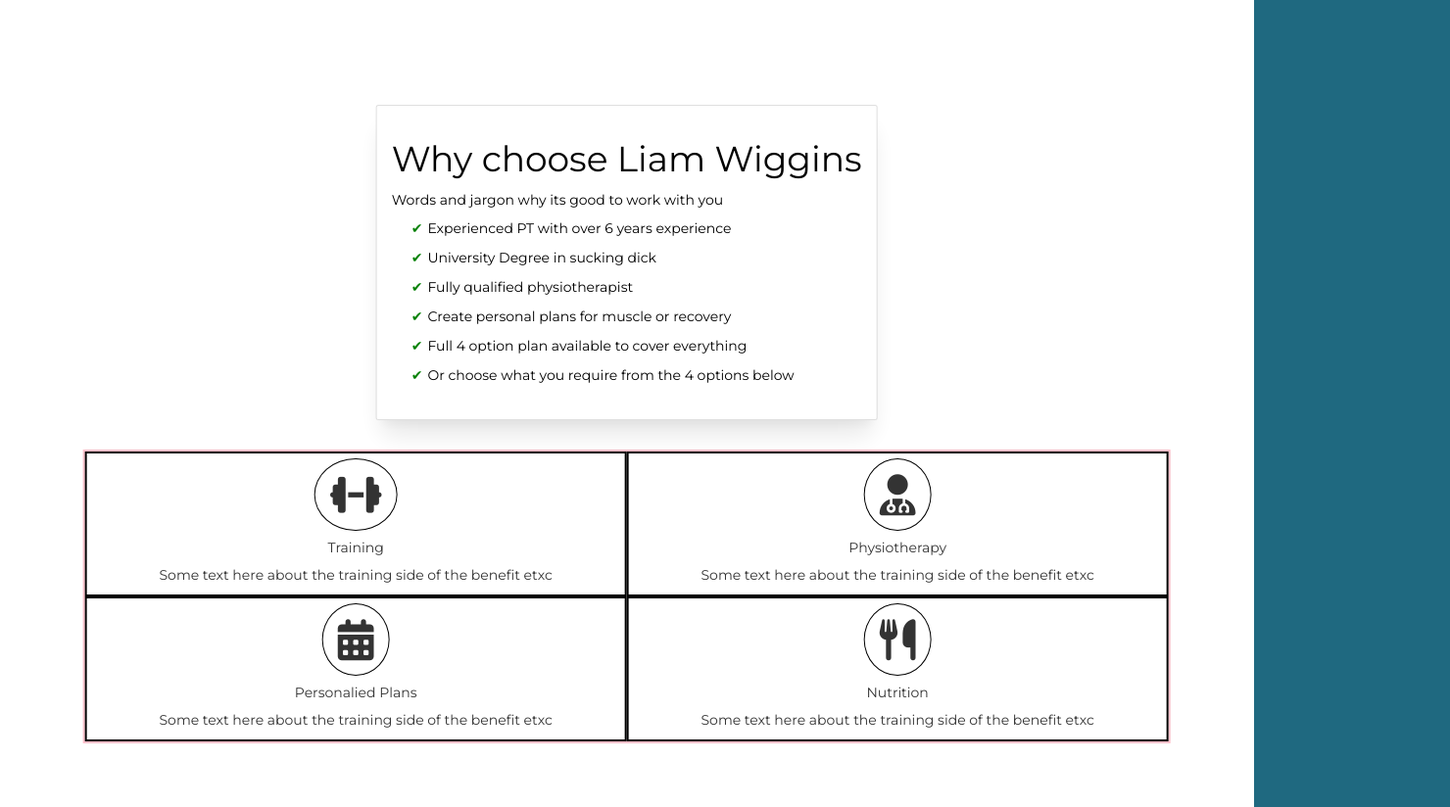
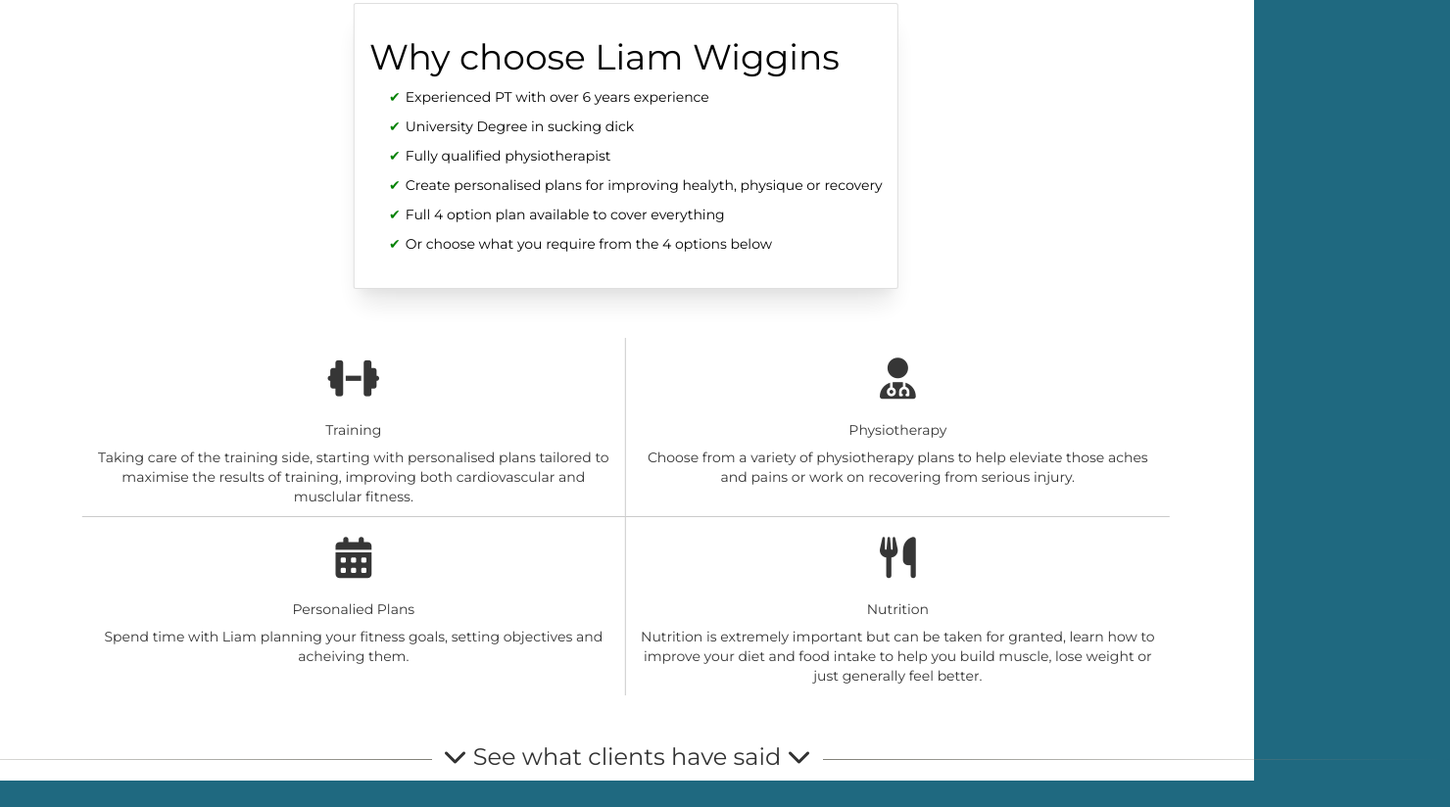
Before and after one commit to Danny-Lambert/liamWigginsWebsite, a website: page index.html in a window 1280 px wide. Shown: the part 847-1671 px from the top of the page at 98% size, 1480 px wide, since content can reach past the window. Drawn offline with nearby package versions, Linux system fonts and the light colour scheme; a web font is replaced by a local one.

Commit message:
added responsiveness for 4 square

```diff
--- a/index.html
+++ b/index.html
@@ -120,19 +120,19 @@
           <h2 class="titleBox">PT</h2> -->
         </div>
       </div>
-      <div class="align-items-center d-flex secondPage">
-            <div class="container" data-aos="fade-right" data-aos-duration="3000">
+      <div class="align-items-center d-flex secondPage row">
+            <div class="container fadeInContainer" data-aos="fade-right" data-aos-duration="3000">
               <div class="justify-content-center row">
                 <div class=" mb-md-0 mb-5 col-10 d-flex justify-content-center">
                   <div class="card p-4 text-black whyChooseCard">
                     <h1>Why choose Liam Wiggins</h1>
-                    <h5 class="mt-2">Words and jargon why its good to work with you </h5>
+                    <!-- <h5 class="mt-2">Words and jargon why its good to work with you </h5> -->
                     <ul class="benefitsChecklist">
                       <li>
                         <p><span class="tic mr-2">&#10004</span>Experienced PT with over 6 years experience</p>
                         <p><span class="tic mr-2">&#10004</span>University Degree in sucking dick</p>
                         <p><span class="tic mr-2">&#10004</span>Fully qualified physiotherapist</p>
-                        <p><span class="tic mr-2">&#10004</span>Create personal plans for muscle or recovery</p>
+                        <p><span class="tic mr-2">&#10004</span>Create personalised plans for improving healyth, physique or recovery</p>
                         <p><span class="tic mr-2">&#10004</span>Full 4 option plan available to cover everything</p>
                         <p><span class="tic mr-2">&#10004</span>Or choose what you require from the 4 options below</p>
                       </li>
@@ -142,40 +142,40 @@
                 <!-- <div class="col-md-6 col-10 mb-md-0 mb-5 d-flex justify-content-center">
                     <img src="./images/topOfMountain.png" class="secondPageTopImage">
                 </div> -->
-                <div class="row benefitPlan mt-5" style="border:2px solid pink">
-                  <div class="col-md-6 col-12 d-flex flex-column align-items-center" style="border:2px solid black">
+                <div class="row benefitPlan" >
+                  <div class="col-md-6 col-12 mb-2 mb-md-0 d-flex flex-column align-items-center text-center trainingCorner">
                     <i class="fa-solid fa-dumbbell fourSectionIcon fa-3x p-4 mt-2"></i>
                     <h5>Training</h5>
-                    <p>Some text here about the training side of the benefit etxc</p>
+                    <p>Taking care of the training side, starting with personalised plans tailored to maximise the results of training, improving both cardiovascular and musclular fitness.</p>
                   </div>
-                  <div class="col-md-6 col-12 d-flex flex-column align-items-center" style="border:2px solid black">
+                  <div class="col-md-6 col-12 mb-2 mb-md-0 d-flex flex-column align-items-center text-center  physioCorner">
                     <i class="fa-solid fa-user-doctor fourSectionIcon fa-3x p-4 mt-2"></i>
                     <h5>Physiotherapy</h5>
-                    <p>Some text here about the training side of the benefit etxc</p>
+                    <p>Choose from a variety of physiotherapy plans to help eleviate those aches and pains or work on recovering from serious injury.</p>
                   </div>
-                  <div class="col-md-6 col-12 d-flex flex-column align-items-center" style="border:2px solid black">
+                  <div class="col-md-6 col-12 mb-2 mb-md-0 d-flex flex-column align-items-center text-center  ptCorner">
                     <i class="fa-solid fa-calendar-days fourSectionIcon fa-3x p-4 mt-2"></i>
                     <h5>Personalied Plans</h5>
-                    <p>Some text here about the training side of the benefit etxc</p>
+                    <p>Spend time with Liam planning your fitness goals, setting objectives and acheiving them.</p>
                   </div>
-                  <div class="col-md-6 col-12 d-flex flex-column align-items-center" style="border:2px solid black">
+                  <div class="col-md-6 col-12 mb-2 mb-md-0 d-flex flex-column align-items-center text-center  nutritionCorner">
                     <i class="fa-solid fa-utensils fourSectionIcon fa-3x p-4 mt-2"></i>
                     <h5>Nutrition</h5>
-                    <p>Some text here about the training side of the benefit etxc</p>
+                    <p>Nutrition is extremely important but can be taken for granted, learn how to improve your diet and food intake to help you build muscle, lose weight or just generally feel better.</p>
                   </div>
                 </div>
             </div>
 
             </div>
+            <h3 class="divider"><i class="fa-solid fa-chevron-down"></i> See what clients have said  <i class="fa-solid fa-chevron-down"></i></h3>
           </div>
-
-            <div class="container my-5" >
+            <div class="container mb-5" >
               <div class="row">
                 <div class="col-12 my-5 text-center text-decoration-underline text-white">
                   <h3>Client Reviews</h3>
                 </div>
                 <div class="col-12">
-                  <div class="outerdiv">
+                  <div class="outerdiv mb-5">
                     <div class="innerdiv">
                       <!-- div1 -->
                       <div class="div1 eachdiv">
--- a/styles.css
+++ b/styles.css
@@ -12,7 +12,7 @@ html, body {
     background-image: url('./images/background.jpg');
     background-size: cover;
     background-repeat: no-repeat;
-    height: 100%;
+    height: 100vh;
     width: 100%;
 
     /* background-position: left top; */
@@ -126,7 +126,9 @@ box-shadow: rgba(0, 0, 0, 0.1) 0px 20px 25px -5px, rgba(0, 0, 0, 0.04) 0px 10px
 }
 .secondPage{
     background-color: white;
-    height: 120vh;
+}
+.fadeInContainer{
+    margin-top: 5rem;
 }
 .tic{
     color: green;
@@ -134,6 +136,37 @@ box-shadow: rgba(0, 0, 0, 0.1) 0px 20px 25px -5px, rgba(0, 0, 0, 0.04) 0px 10px
 
 .benefitsChecklist{
     list-style: none;
+}
+.benefitPlan{
+    margin-top:5rem;
+    margin-bottom:5rem;
+}
+.trainingCorner{
+    border-bottom: 1px solid #8080806b;
+    border-right: 1px solid #8080806b;
+}
+.physioCorner{
+    border-bottom: 1px solid #8080806b;
+}
+.ptCorner{
+    border-right: 1px solid #8080806b;
+}
+.nutritionCorner{
+}
+@media only screen and (max-width: 767px)
+{
+    .trainingCorner{
+        border-bottom: none;
+        border-right: none;
+    }
+    .physioCorner{
+        border-bottom: none;
+    }
+    .ptCorner{
+        border-right: none;
+        border-bottom: none;
+
+    }
 }
 .secondPageTopImage{
     height: 59vh;
@@ -160,11 +193,31 @@ box-shadow: rgba(0, 0, 0, 0.1) 0px 20px 25px -5px, rgba(0, 0, 0, 0.04) 0px 10px
 
 .fourSectionIcon{
     border-radius: 50%;
-    border: 1px solid black;
+
     width: fit-content;
 }
     /* END OF HOMEPAGE */
-
+    .divider {
+        text-align: center;
+    }
+    .divider:before, .divider:after {
+        content: "";
+        display: inline-block;
+        height: 1px;
+        position: relative;
+        vertical-align: middle;
+        width: 50%;
+    }
+    .divider:before {
+        background: linear-gradient(to right, transparent, #818078);
+        right: .5em;
+        margin-left: -50%;
+    }
+    .divider:after {
+        background: linear-gradient(to right, #818078, transparent);
+        left: .5em;
+        margin-right: -50%;
+    }
 
 
 /* ABOUT ME PAGE  */
@@ -221,7 +274,7 @@ a:link,a:active,a:visited,a:hover{
 .outerdiv
 {
 	width: 100%;
-    min-height: 100vh;
+    /* min-height: 100vh; */
     display: flex;
     align-items: center;
     justify-content: center;
```
